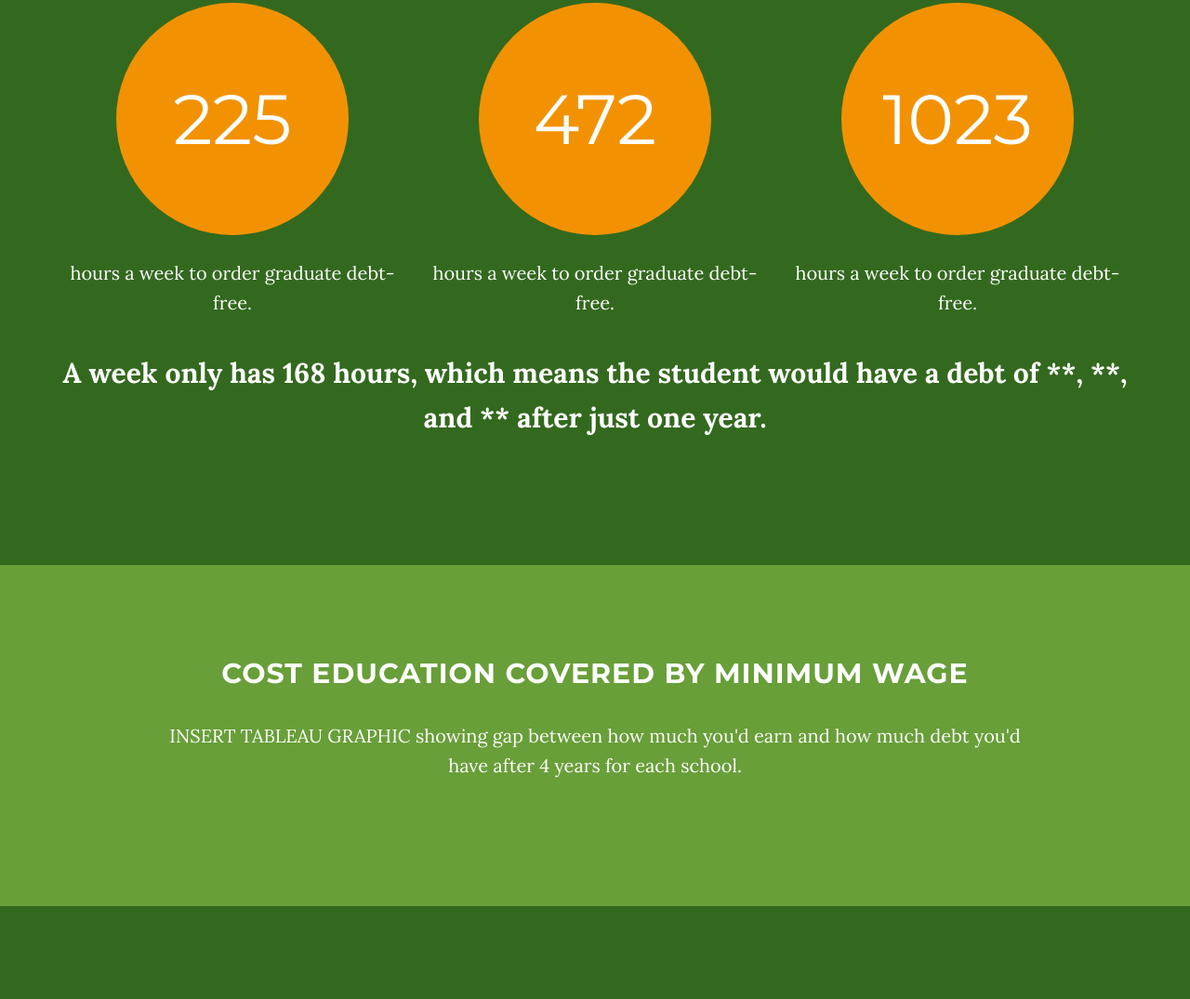
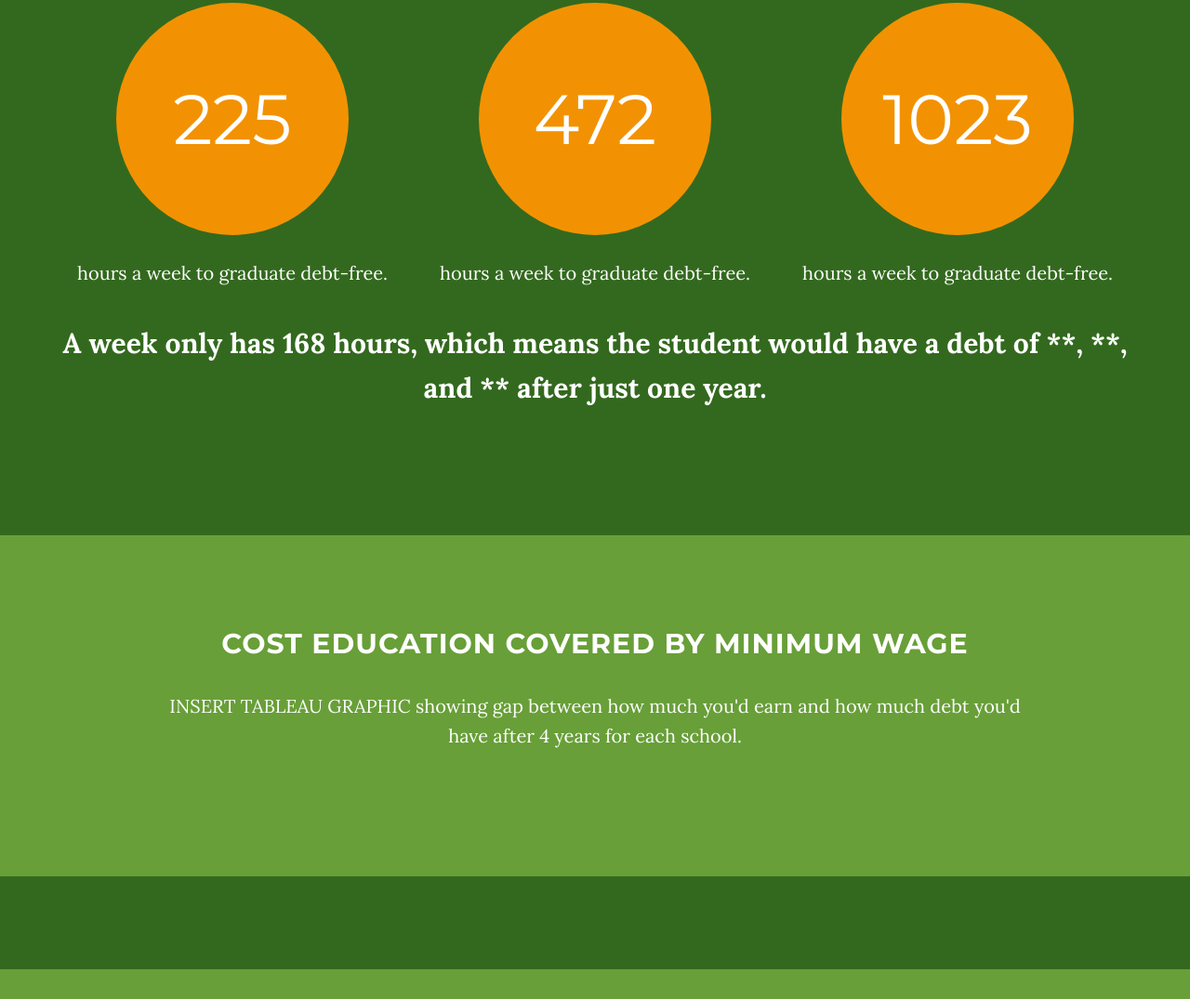
Before and after one commit to meredithah/minwage_tuition, a plain HTML site: page index.html in a window 1280 px wide. Shown: the part 2500-3575 px from the top of the page at 93% size. Drawn offline with nearby package versions, Linux system fonts and the light colour scheme; a script that the page names is missing.

Commit message:
Grammar
Fixed minor grammar issues

```diff
--- a/index.html
+++ b/index.html
@@ -137,17 +137,17 @@
       <div class="col-lg-4">
         <p>A worker earning minimum wage and attending <br /><span class="schoolemphasis">San Francisco State University</span><br /> would need to work</p>
         <div class="circle">225</div>
-        <p>hours a week to order graduate debt-free.</p>
+        <p>hours a week to graduate debt-free.</p>
         </div>
         <div class="col-lg-4">
         	<p>A worker earning minimum wage and attending the <br /><span class="schoolemphasis">University of California, Berkeley</span><br /> would need to work</p>
         	<div class="circle">472</div>
-        	<p>hours a week to order graduate debt-free.</p>
+        	<p>hours a week to graduate debt-free.</p>
     	</div>
         <div class="col-lg-4">
         	<p>A worker earning minimum wage and attending <br /><span class="schoolemphasis">Stanford University</span><br /> would need to work</p>
         	<div class="circle">1023</div>
-        	<p>hours a week to order graduate debt-free.</p>
+        	<p>hours a week to graduate debt-free.</p>
         </div>
         <br />
         <p><span class="regemphasis">A week only has 168 hours, which means the student would have a debt of **, **, and ** after just one year.</span></p>
```
